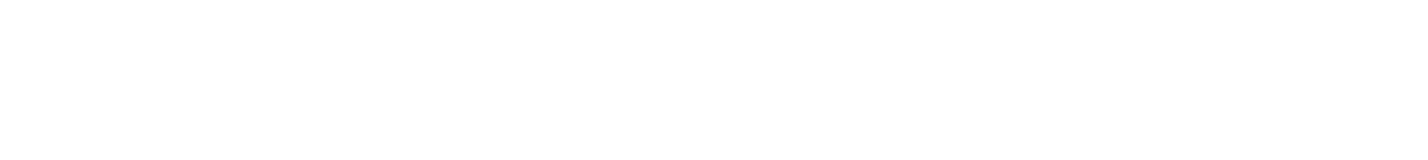
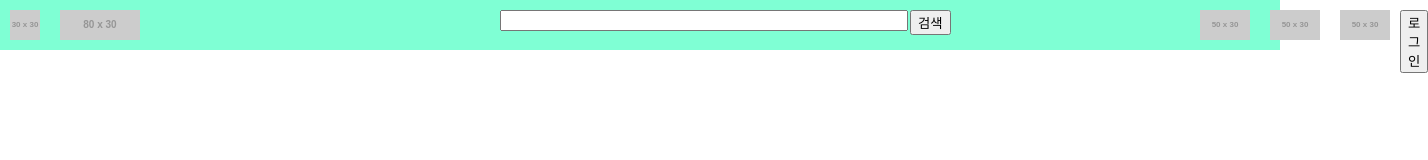
Before and after one commit to testkkj/front-end, a plain HTML site: page html/youtube.html in a window 1280 px wide. Shown: the whole page, 1428 px wide, since content can reach past the window. Drawn offline with Linux system fonts and the light colour scheme; placeholder pictures from the web are drawn by us.

Commit message:
유튜브 메인페이지 연습
최상단 작성

```diff
--- a/html/youtube.html
+++ b/html/youtube.html
@@ -4,8 +4,66 @@
     <meta charset="UTF-8">
     <meta name="viewport" content="width=device-width, initial-scale=1.0">
     <title>Document</title>
+    <link rel="stylesheet" href="../css/reset.css">
+    <style>
+        .top{
+            position: relative;
+            height: 50px;
+            background-color: aquamarine;
+        }
+        .top>img:nth-child(1){
+            position: absolute;
+            top: 10px;
+            left: 10px;
+        }
+        .top>img:nth-child(2){
+            position: absolute;
+            top: 10px;
+            left: 60px;
+        }
+        .top>input:nth-child(3){
+            position: absolute;
+            top: 10px;
+            left: 500px;
+            width: 400px;
+        }
+        .top>button:nth-child(4){
+            position: absolute;
+            top: 10px;
+            left: 910px;
+        }
+        .top>img:nth-child(5){
+            position: absolute;
+            top: 10px;
+            left: 1200px;
+        }
+        .top>img:nth-child(6){
+            position: absolute;
+            top: 10px;
+            left: 1270px;
+        }
+        .top>img:nth-child(7){
+            position: absolute;
+            top: 10px;
+            left: 1340px;
+        }
+        .top>button{
+            position: absolute;
+            top: 10px;
+            left: 1400px;
+        }
+    </style>
 </head>
 <body>
-
+    <div class="top">
+        <img src="https://via.placeholder.com/30x30" alt="">
+        <img src="https://via.placeholder.com/80x30" alt="">
+        <input type="text" name="" id="">
+        <button>검색</button>
+        <img src="https://via.placeholder.com/50x30" alt="">
+        <img src="https://via.placeholder.com/50x30" alt="">
+        <img src="https://via.placeholder.com/50x30" alt="">
+        <button>로그인</button>
+    </div>
 </body>
 </html>
```
Also changed, not shown: html/google.html (+0 -1 lines).
